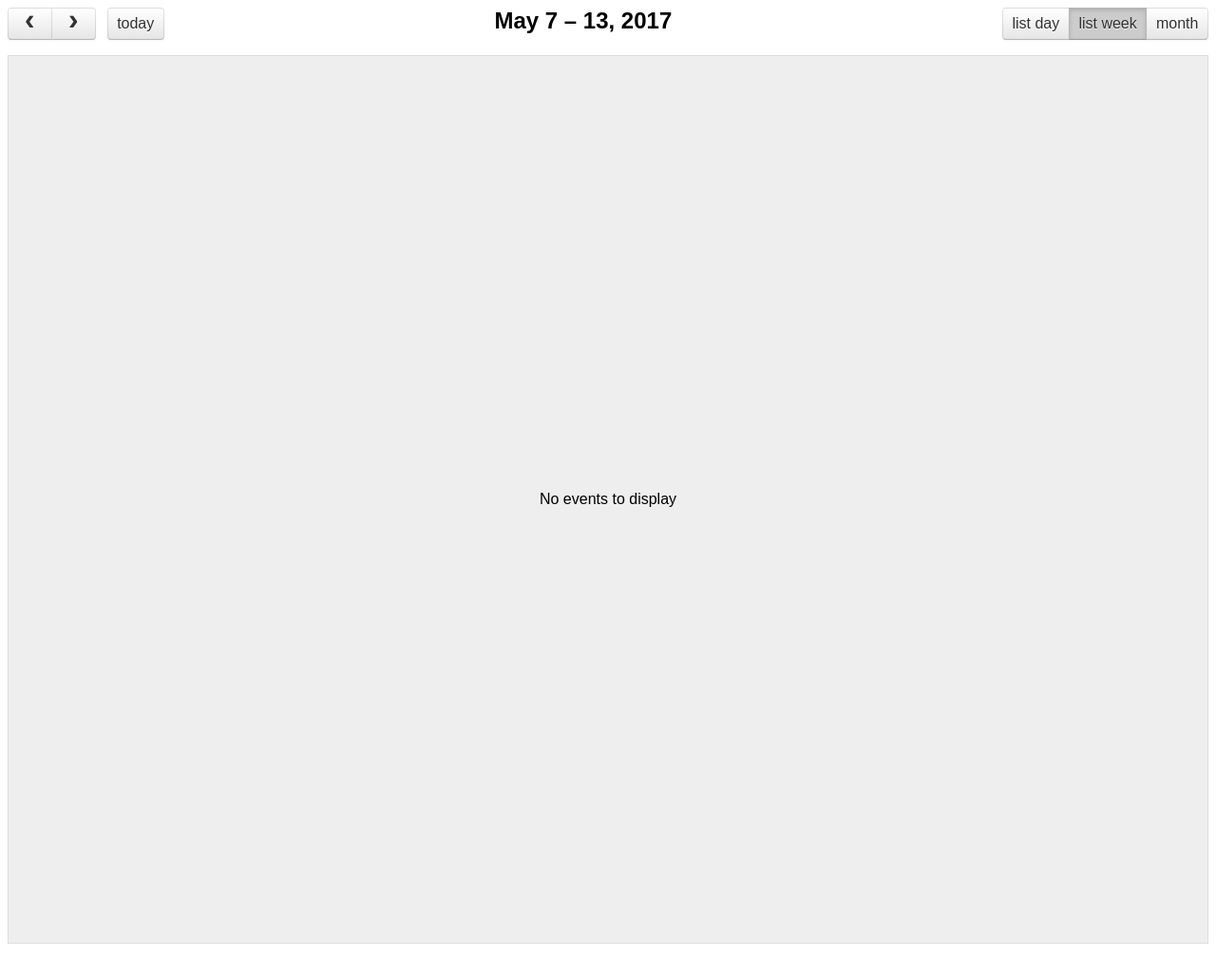
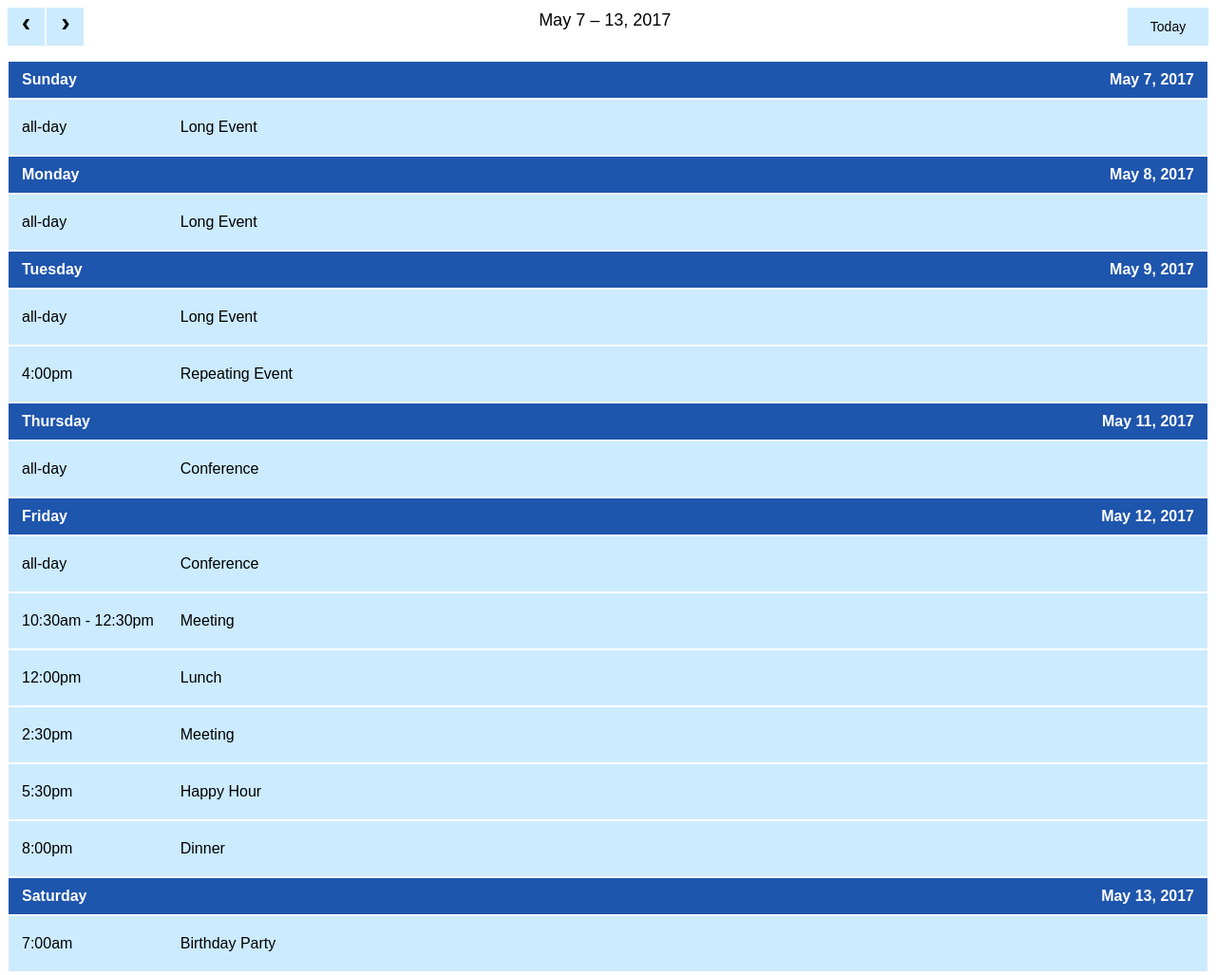
Before and after one commit to asimmittal/CustomCalendarAgenda, a website: page public/index.html in a window 1280 px wide. Shown: the whole page at 95% size. Before the commit the page ends 1002 px from the top, so only its background shows below. Drawn offline with Linux system fonts and the light colour scheme.

Commit message:
styled as per ere intra styles

```diff
--- a/public/agenda.js
+++ b/public/agenda.js
@@ -2,27 +2,87 @@ $(document).ready(function () {
     console.log("--- starting")
     $('#calendar').fullCalendar({
         header: {
-            left: 'prev,next today',
+            left: 'prev,next',
             center: 'title',
-            right: 'listDay,listWeek,month'
+            right: 'today'//'listDay,listWeek,month'
         },
 
         // customize the button names,
         // otherwise they'd all just say "list"
-        views: {
+        /*views: {
             listDay: {
-                buttonText: 'list day'
+                buttonText: 'Day'
             },
             listWeek: {
-                buttonText: 'list week'
-            }
-        },
+                buttonText: 'Week'
+            },
+            month:{
+                buttonText: 'Month'
+            },
+        },*/
 
         defaultView: 'listWeek',
         defaultDate: '2017-05-12',
         navLinks: true, // can click day/week names to navigate views
         editable: true,
         eventLimit: true, // allow "more" link when too many events
+        events: [
+				{
+					title: 'All Day Event\nConference Room 5',
+					start: '2017-05-01',
+				},
+				{
+					title: 'Long Event',
+					start: '2017-05-07',
+					end: '2017-05-10'
+				},
+				{
+					id: 999,
+					title: 'Repeating Event',
+					start: '2017-05-09T16:00:00'
+				},
+				{
+					id: 999,
+					title: 'Repeating Event',
+					start: '2017-05-16T16:00:00'
+				},
+				{
+					title: 'Conference',
+					start: '2017-05-11',
+					end: '2017-05-13'
+				},
+				{
+					title: 'Meeting',
+					start: '2017-05-12T10:30:00',
+					end: '2017-05-12T12:30:00'
+				},
+				{
+					title: 'Lunch',
+					start: '2017-05-12T12:00:00'
+				},
+				{
+					title: 'Meeting',
+					start: '2017-05-12T14:30:00'
+				},
+				{
+					title: 'Happy Hour',
+					start: '2017-05-12T17:30:00'
+				},
+				{
+					title: 'Dinner',
+					start: '2017-05-12T20:00:00'
+				},
+				{
+					title: 'Birthday Party',
+					start: '2017-05-13T07:00:00'
+				},
+				{
+					title: 'Click for Google',
+					url: 'http://google.com/',
+					start: '2017-05-28'
+				}
+			]
+
     });
 
 });
--- a/public/css/customCalendar.less
+++ b/public/css/customCalendar.less
@@ -1,3 +1,116 @@
+@deep-blue: #1E55AD;
+@light-blue: #CCEBFF;
+@min-width-phone: 320px;
+@max-width-phone: 500px;
+
 #calendar{
     font-family: Avenir, Arial, Helvetica, sans-serif;
+
+    .fc-button{
+        border-radius: 0;
+        text-shadow: none;
+        font-size: 14px;
+        background-image: none;
+        border:0;
+        text-shadow: none;
+        min-height:40px;
+        outline: none;
+        background: @light-blue;
+        color: black;
+        text-transform: capitalize;
+        &:hover{
+            background: @deep-blue;
+            color:white;
+        }
+    }
+
+    .fc-next-button{
+        margin-left:2px !important;
+    }
+
+    .fc-today-button{
+        width: 85px;
+    }
+
+    .fc-right{
+
+        .fc-listWeek-button{
+            outline: none;
+        }
+
+        .fc-state-active{
+            background: @deep-blue !important;
+            color: white !important;
+            outline: none !important;
+            box-shadow: none;
+        }
+
+        .fc-button{
+            margin-left:2px;
+            background: @light-blue;
+            color: black;
+            width:85px;
+            outline: none;
+        }
+    }
+
+    .fc-scroller{
+        height: initial !important;
+    }
+
+    .fc-center h2{
+        font-size:18px;
+        font-weight: lighter;
+        padding-top:3px;
+    }
+
+    .fc-widget-header{
+        background: @deep-blue;
+        color: white;
+    }
+
+    .fc-list-item-marker{
+        display:none;
+    }
+
+    .fc-list-table td{
+        padding: 10px 14px !important;
+        border-color:white !important;
+        border-bottom:2px solid white !important;
+    }
+
+    .fc-list-item{
+        border:0;
+        background: @light-blue;
+        cursor: pointer;
+    }
+
+    .fc-list-item td{
+        padding: 20px 14px !important;
+    }
+
+    .fc-unthemed td, .fc-list-view{
+        border-color:white !important;
+    }
+
+    .fc-list-empty{
+        padding:100px;
+    }
+
+    .fc-state-disabled{
+        background: lightgray !important;
+    }
+
+    @media screen and (min-width: @min-width-phone) and (max-width:@max-width-phone){
+
+        .fc-center h2{
+            font-size:14px;
+            padding-top:10px;
+        }
+
+        .fc-today-button{
+            width:65px !important;
+            font-size:14px !important;
+        }
+    }
 }
--- a/public/index.html
+++ b/public/index.html
@@ -1,5 +1,6 @@
 <html>
     <head>
+        <meta name="viewport" content="width=device-width,initial-scale=1,maximum-scale=1">
         <link rel="stylesheet" href="../lib/fullcalendar.min.css">
         <script src='../lib/moment.min.js'></script>
         <script src='../lib/jquery.min.js'></script>
```
Also changed, not shown: public/css/customCalendar.css.
